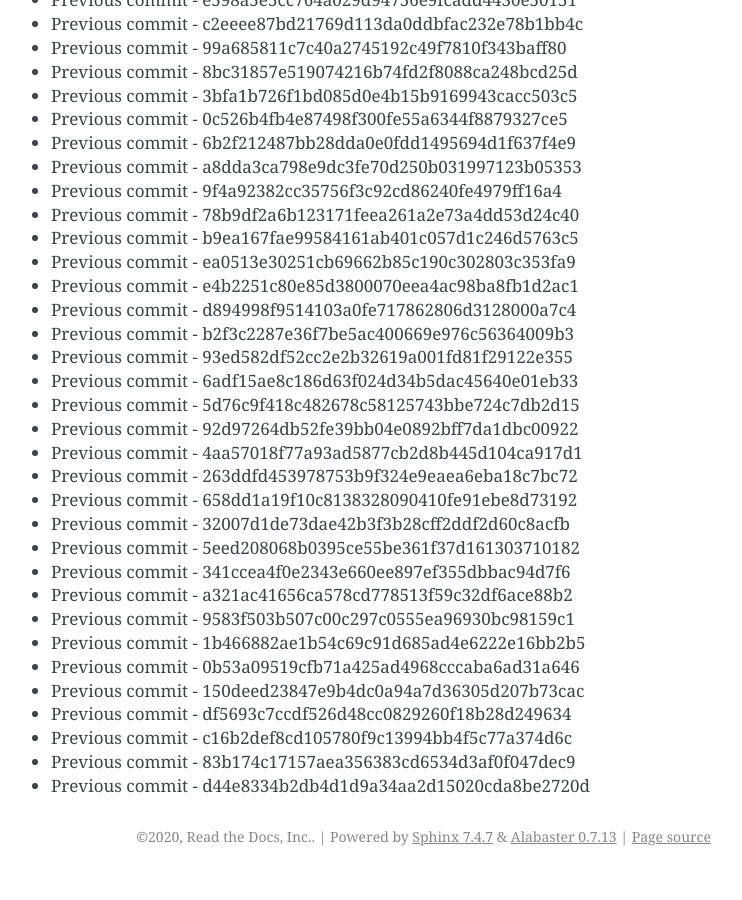
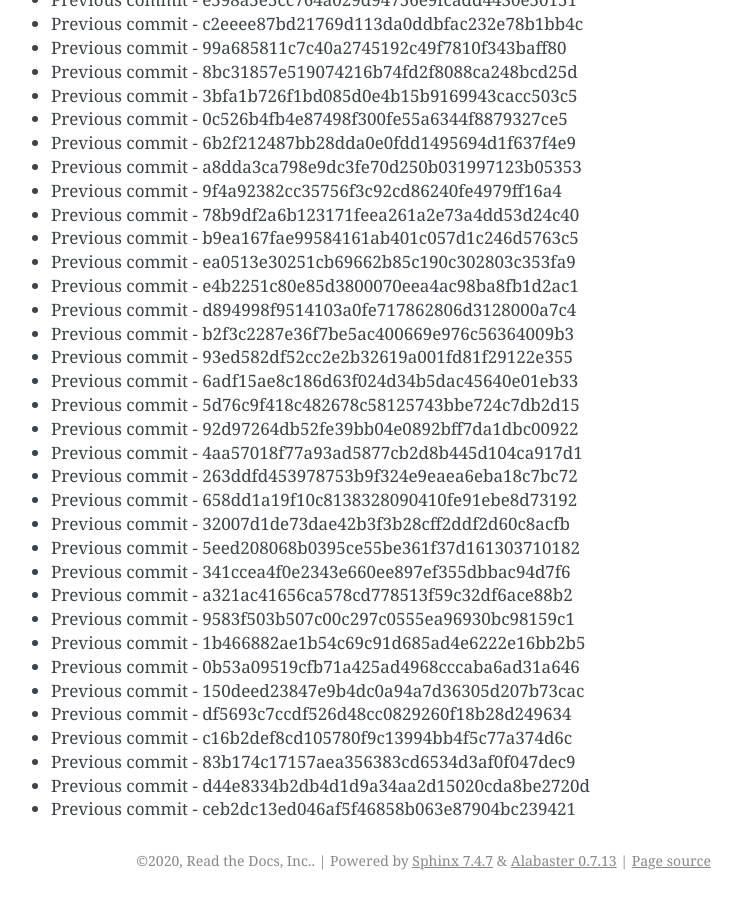
Before and after one commit to readthedocs/rtd-git-stresstest, a Sphinx documentation site: the page built from docs/updates.rst, in a window 1280 px wide and 900 px high, scrolled down 23048 px. Shown: the whole window, without its empty margins (399-1141 px from the left). Built offline with Sphinx 7.4.7, drawn with Linux system fonts in a browser that asks for light colours; before the commit the page ends 23924 px from its top, so only the background shows below that.

Commit message:
Generating commit from previous: ceb2dc13ed046af5f46858b063e87904bc239421

```diff
--- a/docs/updates.rst
+++ b/docs/updates.rst
@@ -1000,3 +1000,4 @@ It can be tested for any performance characteristics.
 * Previous commit - c16b2def8cd105780f9c13994bb4f5c77a374d6c
 * Previous commit - 83b174c17157aea356383cd6534d3af0f047dec9
 * Previous commit - d44e8334b2db4d1d9a34aa2d15020cda8be2720d
+* Previous commit - ceb2dc13ed046af5f46858b063e87904bc239421
```
